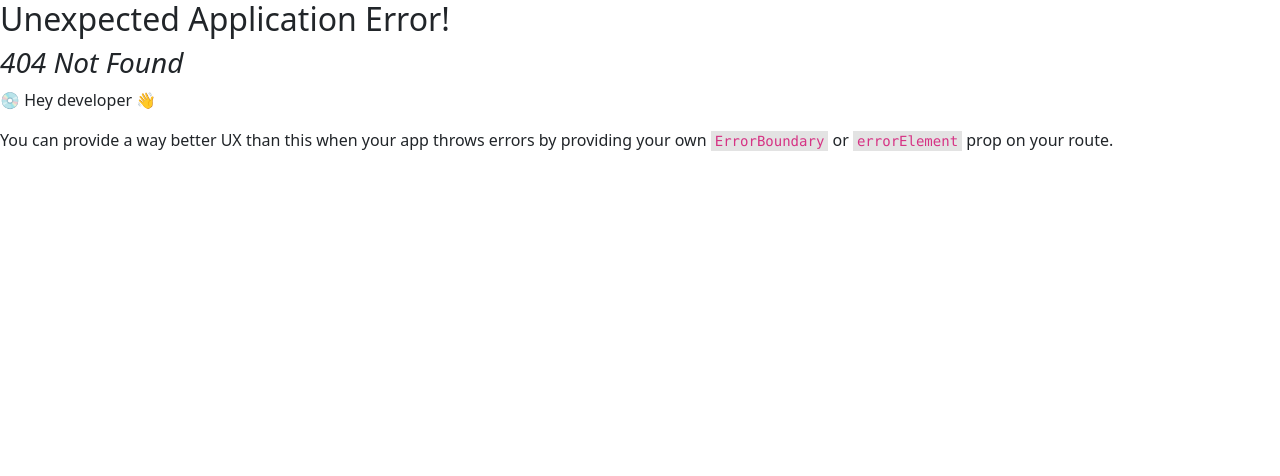
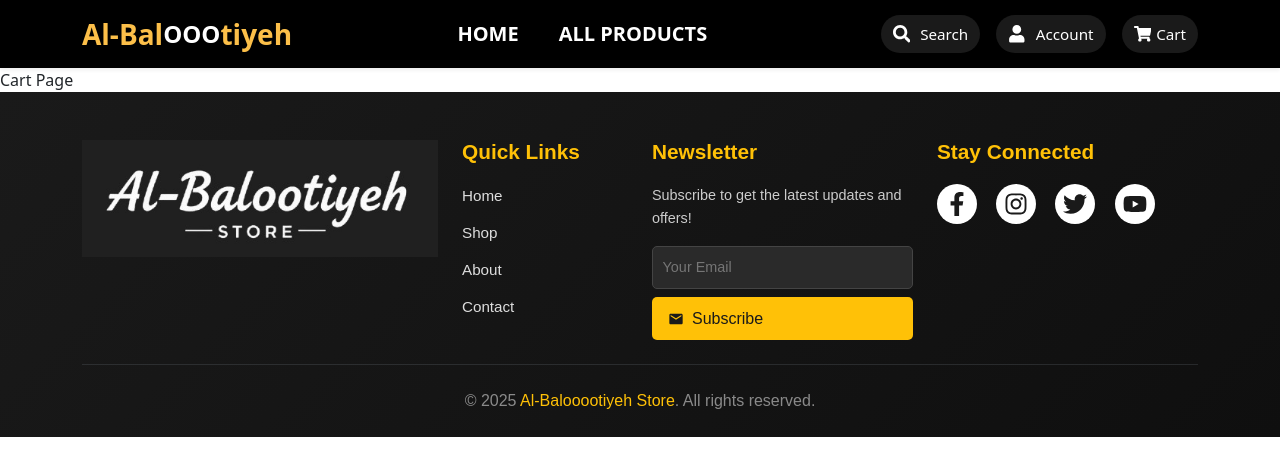
Before and after one commit to eidabdallah/AlbalotyEcommerce, a React (Vite) app: page /cart in a window 1280 px wide. Before the commit this address had no page. Shown: the top 476 px of the page. Built offline with nearby package versions, Linux system fonts and the light colour scheme; no server answers.

Commit message:
update useFetch and create cart page

```diff
--- a/src/App.jsx
+++ b/src/App.jsx
@@ -10,6 +10,7 @@ import SubCategoryWithProducts from "./pages/user/SubCategoryWithProducts/SubCat
 import Product from "./components/user/Products/Product/Product.jsx";
 import SubCategoryDetails from "./components/user/CategorySection/SubCategoryDetails/SubCategoryDetails.jsx";
 import ProductDetails from "./pages/user/ProductDetails/ProductDetails.jsx";
+import Cart from "./pages/user/Cart/Cart.jsx";
 
 export default function App() {
   const router = createBrowserRouter([
@@ -36,6 +37,10 @@ export default function App() {
         {
           path: "products",
           element: <Product apiPath={`products`} title={"ALL Product"} />,
+        },
+        {
+          path: "cart",
+          element: <Cart />,
         },
       ],
     },
--- a/src/components/hooks/useFetch.jsx
+++ b/src/components/hooks/useFetch.jsx
@@ -1,20 +1,19 @@
 import axios from 'axios';
-import React, { useEffect, useState } from 'react'
+import { useEffect, useState } from 'react'
 
-export default function useFetch(url , shouldTrack = false) {
+export default function useFetch(url , shouldTrack = false , config = {}) {
     const[data,setData] = useState({});
     const[error,setError] = useState(null);
     const[isLoading,setIsLoading] = useState(true);
-    // const controller = new AbortController();
+    const [response, setResponse] = useState(null);
     const getData = async()=>{
         try{
-            const {data} = await axios.get(url/*,{
-                signal : controller.signal
-            }*/);
-            setData(data);
+            const result = await axios.get(url,config);
+            setData(result.data);
             setError(null);
+            setResponse(result)
         }catch(err){
-            setError(err.response?.data.message || err.message);
+            setError(err.result?.data.message || err.message);
             console.log(err);
         }finally{
             setIsLoading(false);
@@ -22,8 +21,7 @@ export default function useFetch(url , shouldTrack = false) {
     };
     useEffect(()=>{
         getData();
-        // return () => controller.abort();
     },shouldTrack ? [url] : []);
 
-  return {data , error , isLoading};
+  return {data , error , isLoading , response};
 }
--- a/src/components/shared/Navbar/Navbar.jsx
+++ b/src/components/shared/Navbar/Navbar.jsx
@@ -84,8 +84,10 @@ export default function CustomNavbar() {
                                 <span>Account</span>
                             </div>
                             <div className={styles.iconItem}>
-                                <FaShoppingCart />
-                                <span>Cart</span>
+                                <Link to="/cart" style={{ textDecoration: 'none', color: 'inherit', display: 'flex', alignItems: 'center', gap: '5px', }}                                >
+                                    <FaShoppingCart />
+                                    <span>Cart</span>
+                                </Link>
                             </div>
                         </div>
                     </Navbar.Collapse>
--- a/src/components/shared/Navbar/Navbar.module.css
+++ b/src/components/shared/Navbar/Navbar.module.css
@@ -48,7 +48,7 @@
 .iconItem {
   display: flex;
   align-items: center;
-  gap: 8px;
+  gap: 10px;
   background: rgba(255, 255, 255, 0.1);
   padding: 8px 12px;
   border-radius: 30px;
--- /dev/null
+++ b/src/pages/user/Cart/Cart.jsx
@@ -0,0 +1,10 @@
+import useFetch from './../../../components/hooks/useFetch.jsx';
+import Loading from './../../../components/shared/Loading/Loading.jsx';
+export default function Cart() {
+    const { data, isLoading, error } = useFetch(`${import.meta.env.VITE_BURL}/cart`);
+    console.log(data);
+    if (isLoading) return <Loading />;
+    return (
+        <div>Cart Page</div>
+    )
+}
```
